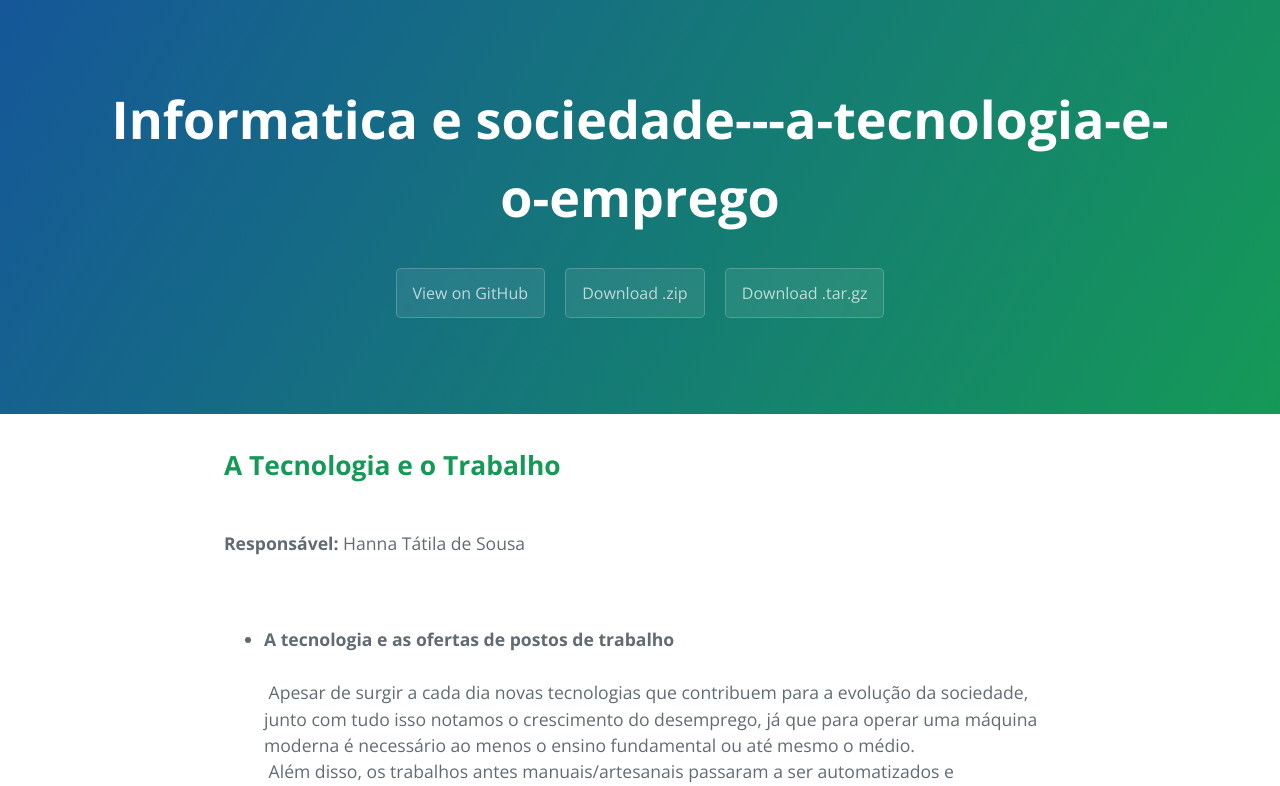
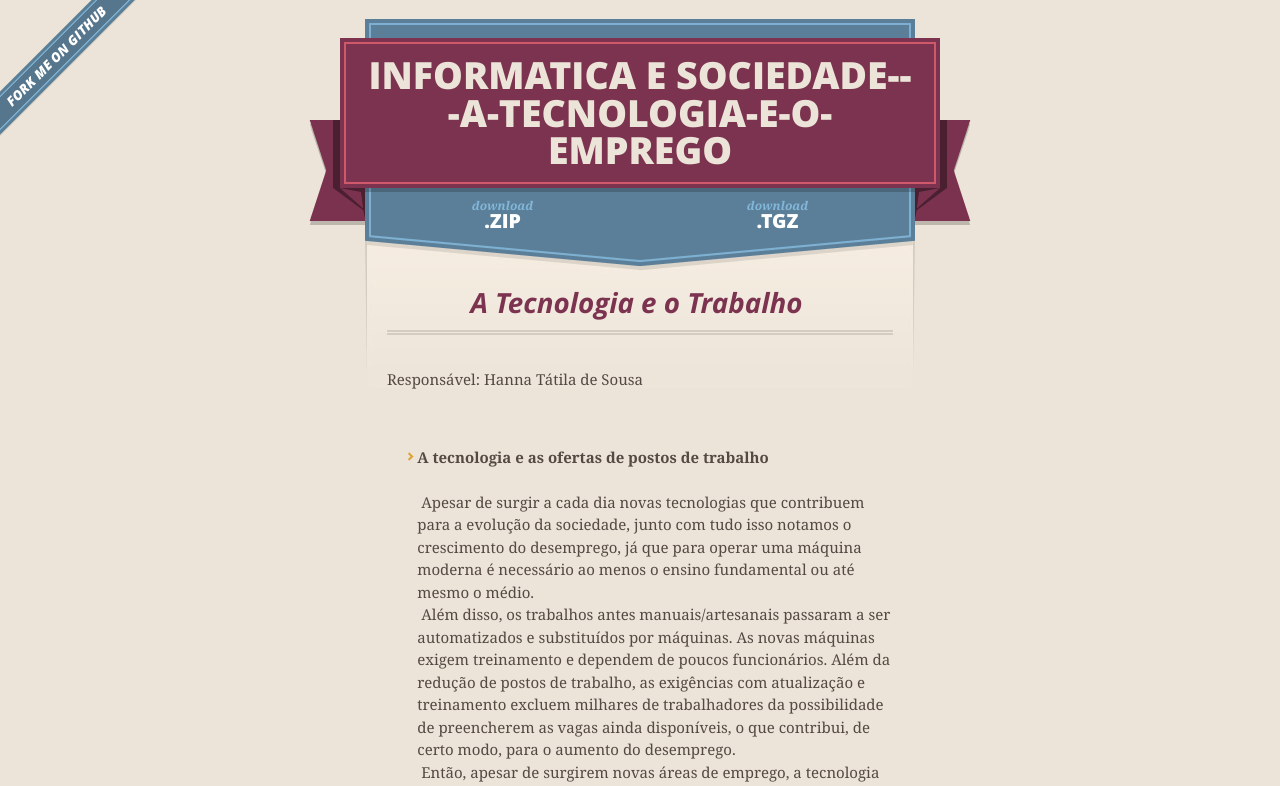
Before and after one commit to HannaTatila/Informatica_e_Sociedade---A-tecnologia-e-o-Emprego, a plain HTML site: page index.html in a window 1280 px wide. Shown: the top 786 px of the page. Drawn offline with nearby package versions, Linux system fonts and the light colour scheme.

Commit message:
Create gh-pages branch via GitHub

```diff
--- a/index.html
+++ b/index.html
@@ -1,25 +1,52 @@
 <!DOCTYPE html>
-<html lang="en-us">
+<html>
   <head>
-    <meta charset="UTF-8">
+    <meta charset='utf-8'>
+    <meta http-equiv="X-UA-Compatible" content="chrome=1">
+    <meta name="viewport" content="width=640">
+
+    <link rel="stylesheet" href="stylesheets/core.css" media="screen">
+    <link rel="stylesheet" href="stylesheets/mobile.css" media="handheld, only screen and (max-device-width:640px)">
+    <link rel="stylesheet" href="stylesheets/github-light.css">
+
+    <script type="text/javascript" src="javascripts/modernizr.js"></script>
+    <script type="text/javascript" src="https://ajax.googleapis.com/ajax/libs/jquery/1.7.1/jquery.min.js"></script>
+    <script type="text/javascript" src="javascripts/headsmart.min.js"></script>
+    <script type="text/javascript">
+      $(document).ready(function () {
+        $('#main_content').headsmart()
+      })
+    </script>
     <title>Informatica e sociedade---a-tecnologia-e-o-emprego by HannaTatila</title>
-    <meta name="viewport" content="width=device-width, initial-scale=1">
-    <link rel="stylesheet" type="text/css" href="stylesheets/normalize.css" media="screen">
-    <link href='https://fonts.googleapis.com/css?family=Open+Sans:400,700' rel='stylesheet' type='text/css'>
-    <link rel="stylesheet" type="text/css" href="stylesheets/stylesheet.css" media="screen">
-    <link rel="stylesheet" type="text/css" href="stylesheets/github-light.css" media="screen">
   </head>
+
   <body>
-    <section class="page-header">
-      <h1 class="project-name">Informatica e sociedade---a-tecnologia-e-o-emprego</h1>
-      <h2 class="project-tagline"></h2>
-      <a href="https://github.com/HannaTatila/Informatica_e_Sociedade---A-tecnologia-e-o-Emprego" class="btn">View on GitHub</a>
-      <a href="https://github.com/HannaTatila/Informatica_e_Sociedade---A-tecnologia-e-o-Emprego/zipball/master" class="btn">Download .zip</a>
-      <a href="https://github.com/HannaTatila/Informatica_e_Sociedade---A-tecnologia-e-o-Emprego/tarball/master" class="btn">Download .tar.gz</a>
-    </section>
+    <a id="forkme_banner" href="https://github.com/HannaTatila/Informatica_e_Sociedade---A-tecnologia-e-o-Emprego">View on GitHub</a>
+    <div class="shell">
 
-    <section class="main-content">
-      <h2>
+      <header>
+        <span class="ribbon-outer">
+          <span class="ribbon-inner">
+            <h1>Informatica e sociedade---a-tecnologia-e-o-emprego</h1>
+            <h2></h2>
+          </span>
+          <span class="left-tail"></span>
+          <span class="right-tail"></span>
+        </span>
+      </header>
+
+      <section id="downloads">
+        <span class="inner">
+          <a href="https://github.com/HannaTatila/Informatica_e_Sociedade---A-tecnologia-e-o-Emprego/zipball/master" class="zip"><em>download</em> .ZIP</a><a href="https://github.com/HannaTatila/Informatica_e_Sociedade---A-tecnologia-e-o-Emprego/tarball/master" class="tgz"><em>download</em> .TGZ</a>
+        </span>
+      </section>
+
+
+      <span class="banner-fix"></span>
+
+
+      <section id="main_content">
+        <h2>
 <a id="a-tecnologia-e-o-trabalho" class="anchor" href="#a-tecnologia-e-o-trabalho" aria-hidden="true"><span class="octicon octicon-link"></span></a>
 <b>A Tecnologia e o Trabalho</b> </h2>
 
@@ -177,14 +204,21 @@ A tecnologia tem o poder de impulsionar a vida das pessoas e permitir a mobilida
 <br>
 </li>
 </ul>
+      </section>
 
-      <footer class="site-footer">
-        <span class="site-footer-owner"><a href="https://github.com/HannaTatila/Informatica_e_Sociedade---A-tecnologia-e-o-Emprego">Informatica e sociedade---a-tecnologia-e-o-emprego</a> is maintained by <a href="https://github.com/HannaTatila">HannaTatila</a>.</span>
-
-        <span class="site-footer-credits">This page was generated by <a href="https://pages.github.com">GitHub Pages</a> using the <a href="https://github.com/jasonlong/cayman-theme">Cayman theme</a> by <a href="https://twitter.com/jasonlong">Jason Long</a>.</span>
+      <footer>
+        <span class="ribbon-outer">
+          <span class="ribbon-inner">
+            <p>this project by <a href="https://github.com/HannaTatila">HannaTatila</a> can be found on <a href="https://github.com/HannaTatila/Informatica_e_Sociedade---A-tecnologia-e-o-Emprego">GitHub</a></p>
+          </span>
+          <span class="left-tail"></span>
+          <span class="right-tail"></span>
+        </span>
+        <p>Generated with <a href="https://pages.github.com">GitHub Pages</a> using Merlot</p>
+        <span class="octocat"></span>
       </footer>
 
-    </section>
+    </div>
 
 
   </body>
```
